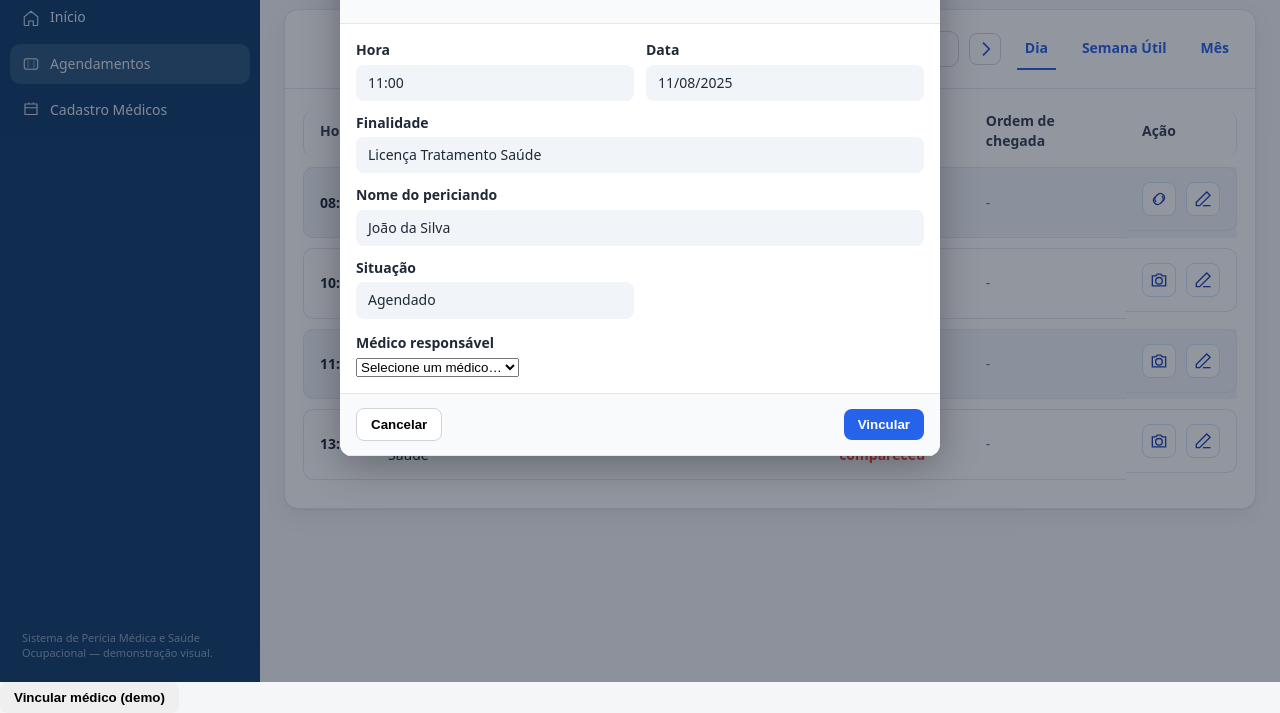
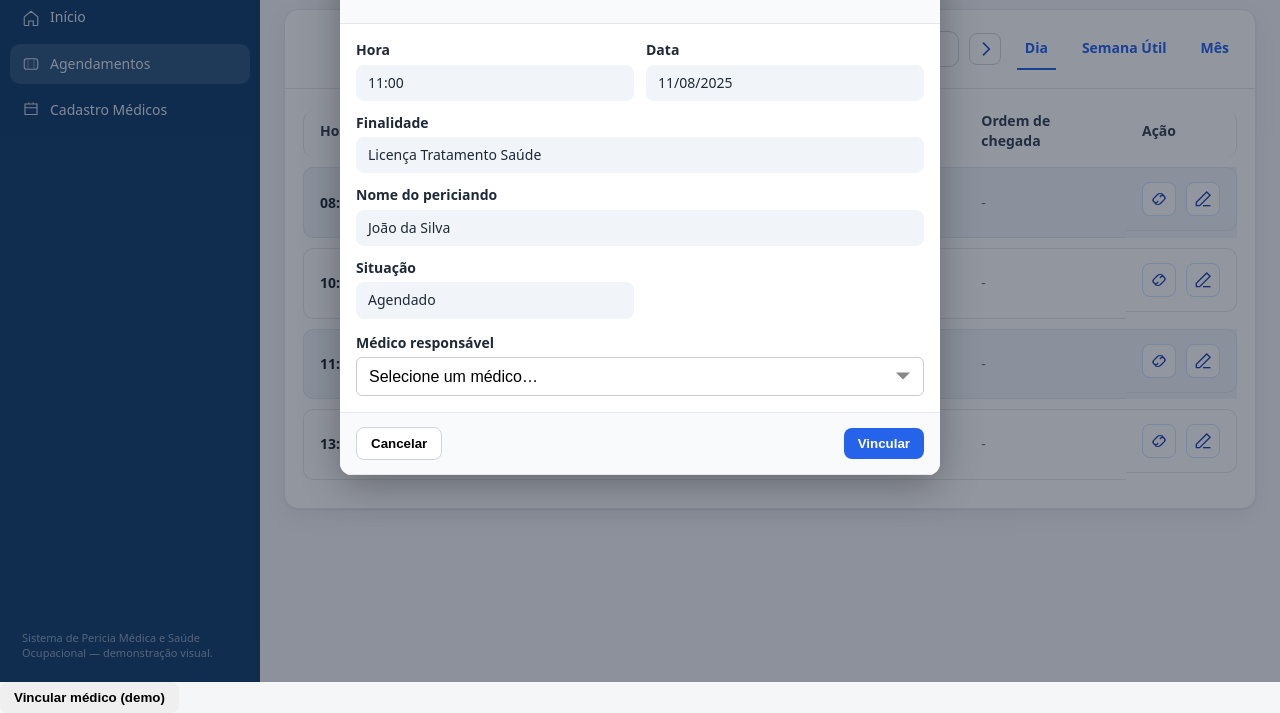
Before and after one commit to matheusbalbe/prototipo_sipemso_clinica, a plain HTML site: page agendamentos.html in a window 1280 px wide. Both pictures are taken after a click on the button 1158 px from the left and 317 px from the top of the page. Shown: the part 118-831 px from the top of the page. Drawn offline with Linux system fonts and the light colour scheme.

Commit message:
ajuste no botao de vincular

```diff
--- a/agendamentos.html
+++ b/agendamentos.html
@@ -92,12 +92,12 @@
             <td class="time">08:00</td>
             <td>Licença Tratamento Saúde</td>
             <td>Luana Beatriz de Jesus Veloso Freitas</td>
-            <td><span class="status status-danger">Não compareceu</span></td>
+            <td><span class="status status-success" style="color: #198754;">Atendido</span></td>
             <td class="muted">-</td>
             <td class="actions">
-              <button class="icon-btn" onclick="vincularMedico()" title="Abrir prontuário">
+              <button class="icon-btn" onclick="vincularMedico()" title="Vincular ao médico">
                 <!-- link / chain icon para "vincular" -->
-                <svg width="20" height="20" viewBox="0 0 24 24"><path d="M8.5 15.5a5 5 0 0 1 0-7l2-2a5 5 0 0 1 7 7l-1.5 1.5" fill="none" stroke="currentColor" stroke-width="1.6"/><path d="M15.5 8.5a5 5 0 0 1 0 7l-2 2a5 5 0 0 1-7-7L8 9.5" fill="none" stroke="currentColor" stroke-width="1.6"/></svg>
+                <svg width="20" height="20" viewBox="0 0 24 24"><path d="M17 7a5 5 0 0 0-7.07 0l-4.24 4.24a3 3 0 0 0 4.24 4.24l1.06-1.06" fill="none" stroke="currentColor" stroke-width="1.6"/><path d="M7 17a5 5 0 0 0 7.07 0l4.24-4.24a3 3 0 0 0-4.24-4.24l-1.06 1.06" fill="none" stroke="currentColor" stroke-width="1.6"/></svg>
               </button>
               <button class="icon-btn" title="Editar">
                 <!-- edit -->
@@ -111,11 +111,12 @@
             <td class="time">10:10</td>
             <td>Licença Tratamento Saúde</td>
             <td>Dulcely Vieira de Abreu</td>
-            <td><span class="status status-danger">Não compareceu</span></td>
+            <td><span class="status status-muted">Não atendido</span></td>
             <td class="muted">-</td>
             <td class="actions">
-              <button class="icon-btn" title="Abrir prontuário">
-                <svg width="20" height="20" viewBox="0 0 24 24"><path d="M4 7h4l2-2h4l2 2h4v12H4z" fill="none" stroke="currentColor" stroke-width="1.6"/><circle cx="12" cy="13" r="4" fill="none" stroke="currentColor" stroke-width="1.6"/></svg>
+                 <button class="icon-btn" onclick="vincularMedico()" title="Vincular ao médico">
+                <!-- link / chain icon para "vincular" -->
+                <svg width="20" height="20" viewBox="0 0 24 24"><path d="M17 7a5 5 0 0 0-7.07 0l-4.24 4.24a3 3 0 0 0 4.24 4.24l1.06-1.06" fill="none" stroke="currentColor" stroke-width="1.6"/><path d="M7 17a5 5 0 0 0 7.07 0l4.24-4.24a3 3 0 0 0-4.24-4.24l-1.06 1.06" fill="none" stroke="currentColor" stroke-width="1.6"/></svg>
               </button>
               <button class="icon-btn" title="Editar">
                 <svg width="20" height="20" viewBox="0 0 24 24"><path d="M12 20h9" stroke="currentColor" stroke-width="1.6" fill="none"/><path d="M16.5 3.5l4 4L8 20H4v-4z" stroke="currentColor" stroke-width="1.6" fill="none"/></svg>
@@ -128,11 +129,12 @@
             <td class="time">11:20</td>
             <td>Licença Tratamento Saúde</td>
             <td>Eugenio Palma Avelar</td>
-            <td><span class="status status-danger">Não compareceu</span></td>
+            <td><span class="status status-muted">Não atendido</span></td>
             <td class="muted">-</td>
             <td class="actions">
-              <button class="icon-btn" title="Abrir prontuário">
-                <svg width="20" height="20" viewBox="0 0 24 24"><path d="M4 7h4l2-2h4l2 2h4v12H4z" fill="none" stroke="currentColor" stroke-width="1.6"/><circle cx="12" cy="13" r="4" fill="none" stroke="currentColor" stroke-width="1.6"/></svg>
+                  <button class="icon-btn" onclick="vincularMedico()" title="Vincular ao médico">
+                <!-- link / chain icon para "vincular" -->
+                <svg width="20" height="20" viewBox="0 0 24 24"><path d="M17 7a5 5 0 0 0-7.07 0l-4.24 4.24a3 3 0 0 0 4.24 4.24l1.06-1.06" fill="none" stroke="currentColor" stroke-width="1.6"/><path d="M7 17a5 5 0 0 0 7.07 0l4.24-4.24a3 3 0 0 0-4.24-4.24l-1.06 1.06" fill="none" stroke="currentColor" stroke-width="1.6"/></svg>
               </button>
               <button class="icon-btn" title="Editar">
                 <svg width="20" height="20" viewBox="0 0 24 24"><path d="M12 20h9" stroke="currentColor" stroke-width="1.6" fill="none"/><path d="M16.5 3.5l4 4L8 20H4v-4z" stroke="currentColor" stroke-width="1.6" fill="none"/></svg>
@@ -144,11 +146,12 @@
             <td class="time">13:30</td>
             <td>Licença Tratamento Saúde</td>
             <td>Vilma Oneide Dias</td>
-            <td><span class="status status-danger">Não compareceu</span></td>
+            <td><span class="status status-muted">Não atendido</span></td>
             <td class="muted">-</td>
             <td class="actions">
-              <button class="icon-btn" onclick="vincularMedico()" title="Abrir prontuário">
-                <svg width="20" height="20" viewBox="0 0 24 24"><path d="M4 7h4l2-2h4l2 2h4v12H4z" fill="none" stroke="currentColor" stroke-width="1.6"/><circle cx="12" cy="13" r="4" fill="none" stroke="currentColor" stroke-width="1.6"/></svg>
+                <button class="icon-btn" onclick="vincularMedico()" title="Vincular ao médico">
+                <!-- link / chain icon para "vincular" -->
+                <svg width="20" height="20" viewBox="0 0 24 24"><path d="M17 7a5 5 0 0 0-7.07 0l-4.24 4.24a3 3 0 0 0 4.24 4.24l1.06-1.06" fill="none" stroke="currentColor" stroke-width="1.6"/><path d="M7 17a5 5 0 0 0 7.07 0l4.24-4.24a3 3 0 0 0-4.24-4.24l-1.06 1.06" fill="none" stroke="currentColor" stroke-width="1.6"/></svg>
               </button>
               <button class="icon-btn" title="Editar">
                 <svg width="20" height="20" viewBox="0 0 24 24"><path d="M12 20h9" stroke="currentColor" stroke-width="1.6" fill="none"/><path d="M16.5 3.5l4 4L8 20H4v-4z" stroke="currentColor" stroke-width="1.6" fill="none"/></svg>
@@ -203,13 +206,50 @@
       <!-- Seleção do médico -->
       <div class="field">
         <label for="selMedico" class="lbl">Médico responsável</label>
-        <select id="selMedico" name="medicoId">
+        <div class="custom-select-wrap">
+          <select id="selMedico" name="medicoId" class="custom-select">
             <option value="">Selecione um médico…</option>
             <option value="1">Dra. Ana Moreira</option>
             <option value="2">Dr. Bruno Carvalho</option>
             <option value="3">Dra. Camila Rocha</option>
             <option value="4">Dr. Daniel Pires</option>
           </select>
+          <span class="custom-select-arrow"></span>
+        </div>
+        <style>
+        .custom-select-wrap {
+          position: relative;
+          display: inline-block;
+          width: 100%;
+        }
+        .custom-select {
+          width: 100%;
+          padding: 10px 38px 10px 12px;
+          border: 1px solid #ccc;
+          border-radius: 6px;
+          background: #fff;
+          font-size: 1rem;
+          appearance: none;
+          -webkit-appearance: none;
+          transition: border-color 0.2s;
+        }
+        .custom-select:focus {
+          border-color: #1976d2;
+          outline: none;
+        }
+        .custom-select-arrow {
+          pointer-events: none;
+          position: absolute;
+          top: 50%;
+          right: 14px;
+          width: 0;
+          height: 0;
+          border-left: 7px solid transparent;
+          border-right: 7px solid transparent;
+          border-top: 7px solid #888;
+          transform: translateY(-50%);
+        }
+        </style>
       </div>
     </div>
 
```
Lines whose indentation alone changed are shown as unchanged.
